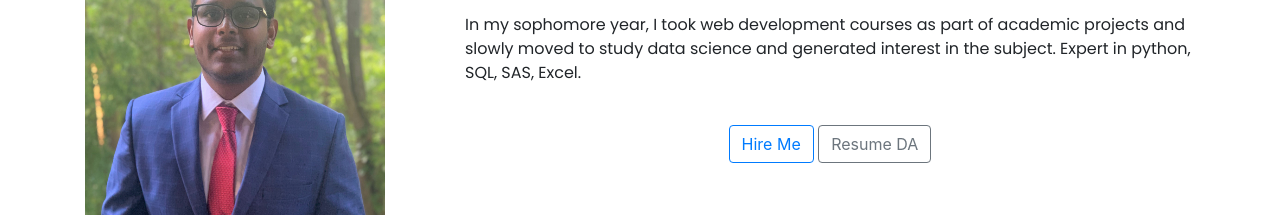
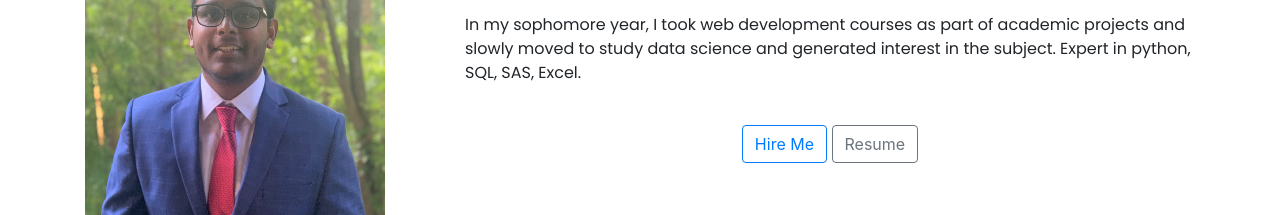
Before and after one commit to AkhilBattu/AB, a plain HTML site: page index.html in a window 1280 px wide. Shown: the part 1094-1309 px from the top of the page. Drawn offline with nearby package versions, Linux system fonts and the light colour scheme.

Commit message:
Update index.html

```diff
--- a/index.html
+++ b/index.html
@@ -101,7 +101,7 @@
 					<br>
 					<div class="text-center">
 						<a href="#Contact"><button type="button" class="btn btn-outline-primary">Hire Me</button></a>
-		 				<a href="AkhilBattu.pdf" target="./blank"><button type="button" class="btn btn-outline-secondary">Resume DA</button></a>
+		 				<a href="AkhilBattu.pdf" target="./blank"><button type="button" class="btn btn-outline-secondary">Resume</button></a>
 
 
 	 				</div><div id="Timeline"></div>
```
